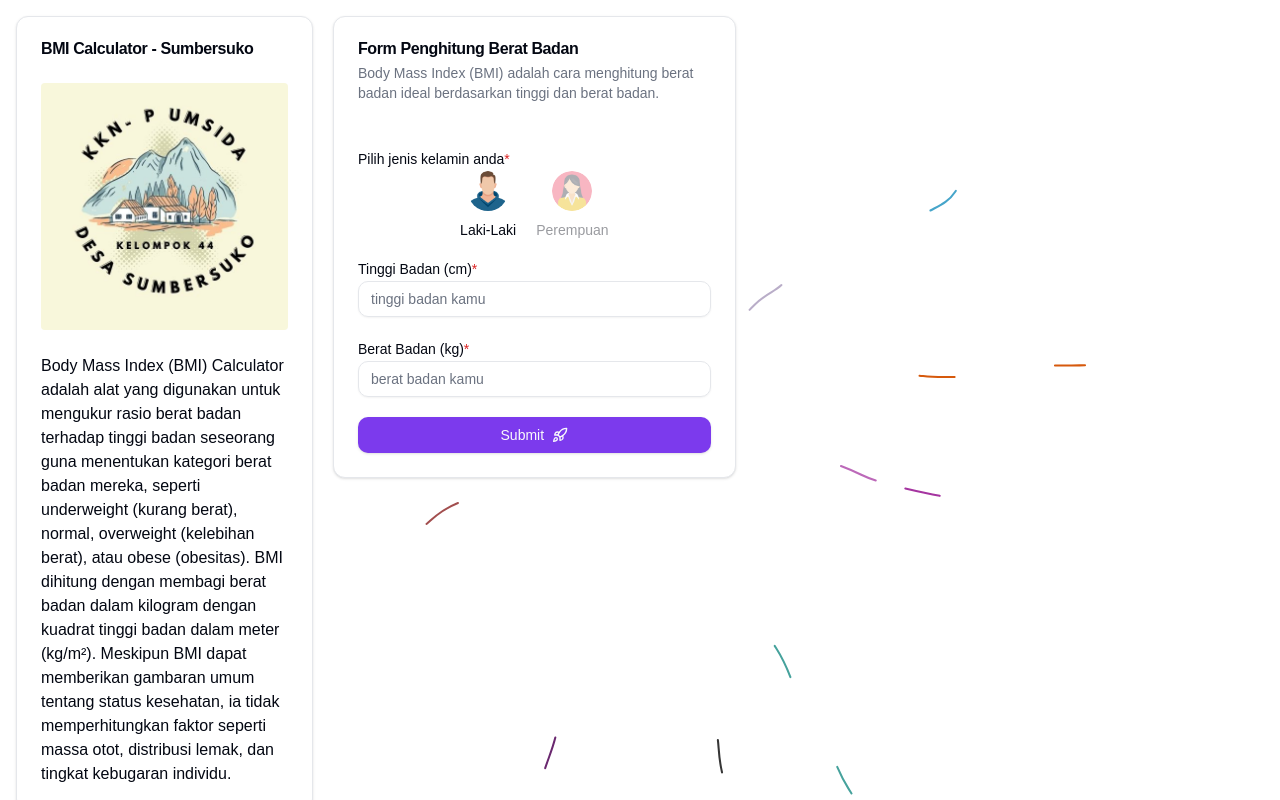
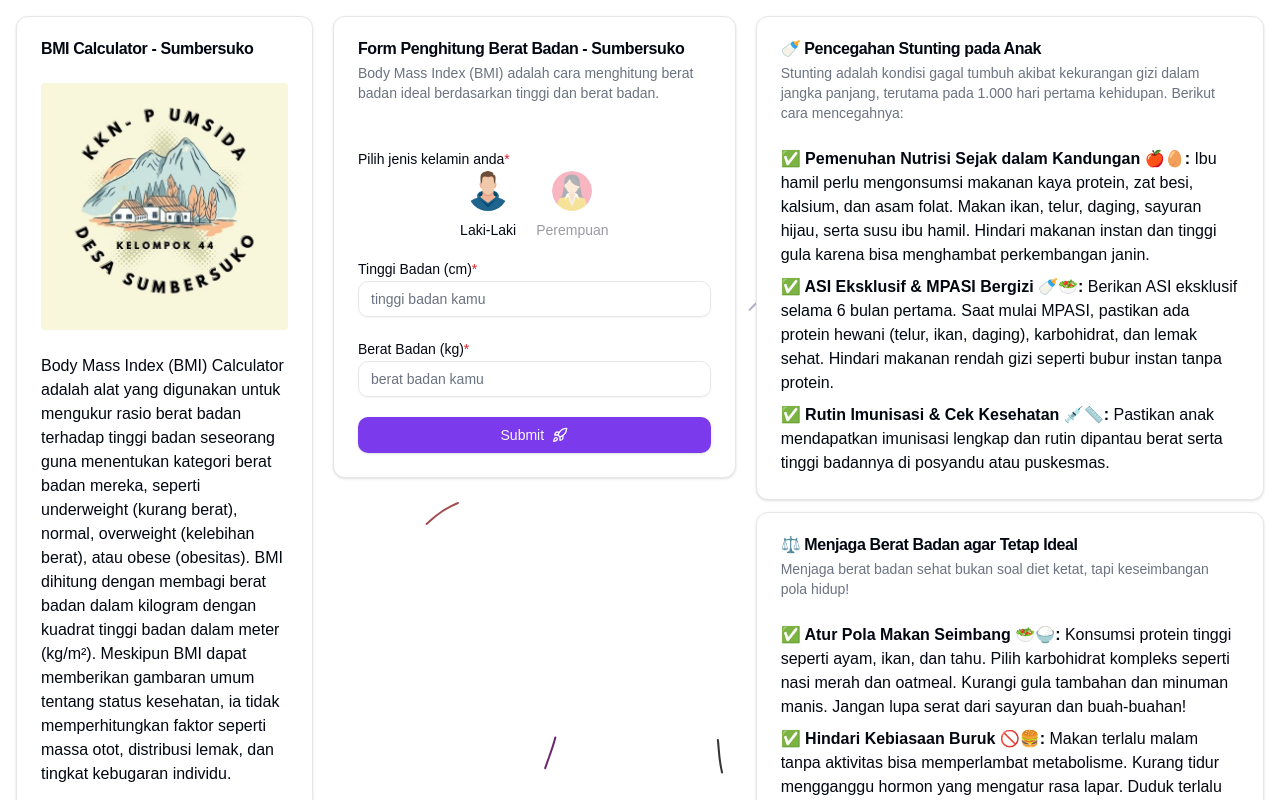
Before and after one commit to JiMarchel/kkn-bmi, a Next.js app: page / in a window 1280 px wide. Shown: the top 800 px of the page. Built offline with nearby package versions, Linux system fonts and the light colour scheme; what tailwindcss-motion would draw is missing.

Commit message:
complete tips

```diff
--- a/app/page.tsx
+++ b/app/page.tsx
@@ -1,5 +1,6 @@
 import Bmi from "@/components/bmi";
 import Summary from "@/components/summary";
+import { Tips } from "@/components/tips";
 import { BackgroundLines } from "@/components/ui/background-lines";
 
 export default function Home() {
@@ -7,6 +8,7 @@ export default function Home() {
     <BackgroundLines className="grid grid-cols-12 p-4 gap-5">
       <Summary />
       <Bmi />
+      <Tips />
     </BackgroundLines>
   );
 }
--- a/components/bmi.tsx
+++ b/components/bmi.tsx
@@ -39,8 +39,8 @@ export default function Bmi() {
       />
       <Card className="col-span-12 z-50 md:col-span-4 h-fit">
         <CardHeader>
-          <CardTitle className="flex items-center justify-between md:block">
-            Form Penghitung Berat Badan
+          <CardTitle className="flex items-center justify-between md:block ">
+            Form Penghitung Berat Badan - Sumbersuko
             <DialogHelp />
           </CardTitle>
           <CardDescription>
--- a/components/summary.tsx
+++ b/components/summary.tsx
@@ -9,7 +9,7 @@ import {
 
 export default function Summary() {
   return (
-    <Card className="hidden md:block md:col-span-4 xl:col-span-3 h-fit z-50">
+    <Card className="hidden md:block md:col-span-3 h-fit z-50">
       <CardHeader className="gap-5">
         <CardTitle>BMI Calculator - Sumbersuko</CardTitle>
         <CardDescription>
--- a/components/tips.tsx
+++ b/components/tips.tsx
@@ -0,0 +1,75 @@
+import {
+  Card,
+  CardContent,
+  CardDescription,
+  CardHeader,
+  CardTitle,
+} from "./ui/card";
+
+export const Tips = () => {
+  return (
+    <div className="hidden md:grid md:grid-cols-5 md:col-span-5 h-fit z-50 gap-3">
+      <Card className="col-span-5  ">
+        <CardHeader>
+          <CardTitle>🍼 Pencegahan Stunting pada Anak</CardTitle>
+          <CardDescription>
+            Stunting adalah kondisi gagal tumbuh akibat kekurangan gizi dalam
+            jangka panjang, terutama pada 1.000 hari pertama kehidupan. Berikut
+            cara mencegahnya:
+          </CardDescription>
+        </CardHeader>
+        <CardContent className="space-y-2">
+          <div>
+            <strong>✅ Pemenuhan Nutrisi Sejak dalam Kandungan 🍎🥚: </strong>
+            Ibu hamil perlu mengonsumsi makanan kaya protein, zat besi, kalsium,
+            dan asam folat. Makan ikan, telur, daging, sayuran hijau, serta susu
+            ibu hamil. Hindari makanan instan dan tinggi gula karena bisa
+            menghambat perkembangan janin.
+          </div>
+          <div>
+            <strong>✅ ASI Eksklusif & MPASI Bergizi 🍼🥗: </strong>
+            Berikan ASI eksklusif selama 6 bulan pertama. Saat mulai MPASI,
+            pastikan ada protein hewani (telur, ikan, daging), karbohidrat, dan
+            lemak sehat. Hindari makanan rendah gizi seperti bubur instan tanpa
+            protein.
+          </div>
+          <div>
+            <strong>✅ Rutin Imunisasi & Cek Kesehatan 💉📏: </strong>
+            Pastikan anak mendapatkan imunisasi lengkap dan rutin dipantau berat
+            serta tinggi badannya di posyandu atau puskesmas.
+          </div>
+        </CardContent>
+      </Card>
+      <Card className="col-span-5 ">
+        <CardHeader>
+          <CardTitle>⚖️ Menjaga Berat Badan agar Tetap Ideal</CardTitle>
+          <CardDescription>
+            Menjaga berat badan sehat bukan soal diet ketat, tapi keseimbangan
+            pola hidup!
+          </CardDescription>
+        </CardHeader>
+        <CardContent className="space-y-2">
+          <div>
+            <strong>✅ Atur Pola Makan Seimbang 🥗🍚: </strong>
+            Konsumsi protein tinggi seperti ayam, ikan, dan tahu. Pilih
+            karbohidrat kompleks seperti nasi merah dan oatmeal. Kurangi gula
+            tambahan dan minuman manis. Jangan lupa serat dari sayuran dan
+            buah-buahan!
+          </div>
+          <div>
+            <strong>✅ Hindari Kebiasaan Buruk 🚫🍔: </strong>
+            Makan terlalu malam tanpa aktivitas bisa memperlambat metabolisme.
+            Kurang tidur mengganggu hormon yang mengatur rasa lapar. Duduk
+            terlalu lama juga memperlambat pembakaran kalori.
+          </div>
+          <div>
+            <strong>✅ Terapkan Pola Hidup Aktif 🚶‍♀️🏃: </strong>
+            Lebih banyak bergerak setiap hari! Naik tangga daripada lift,
+            berjalan kaki setelah makan, dan jangan hanya fokus pada diet.
+            Aktivitas fisik tetap penting!
+          </div>
+        </CardContent>
+      </Card>
+    </div>
+  );
+};
```
